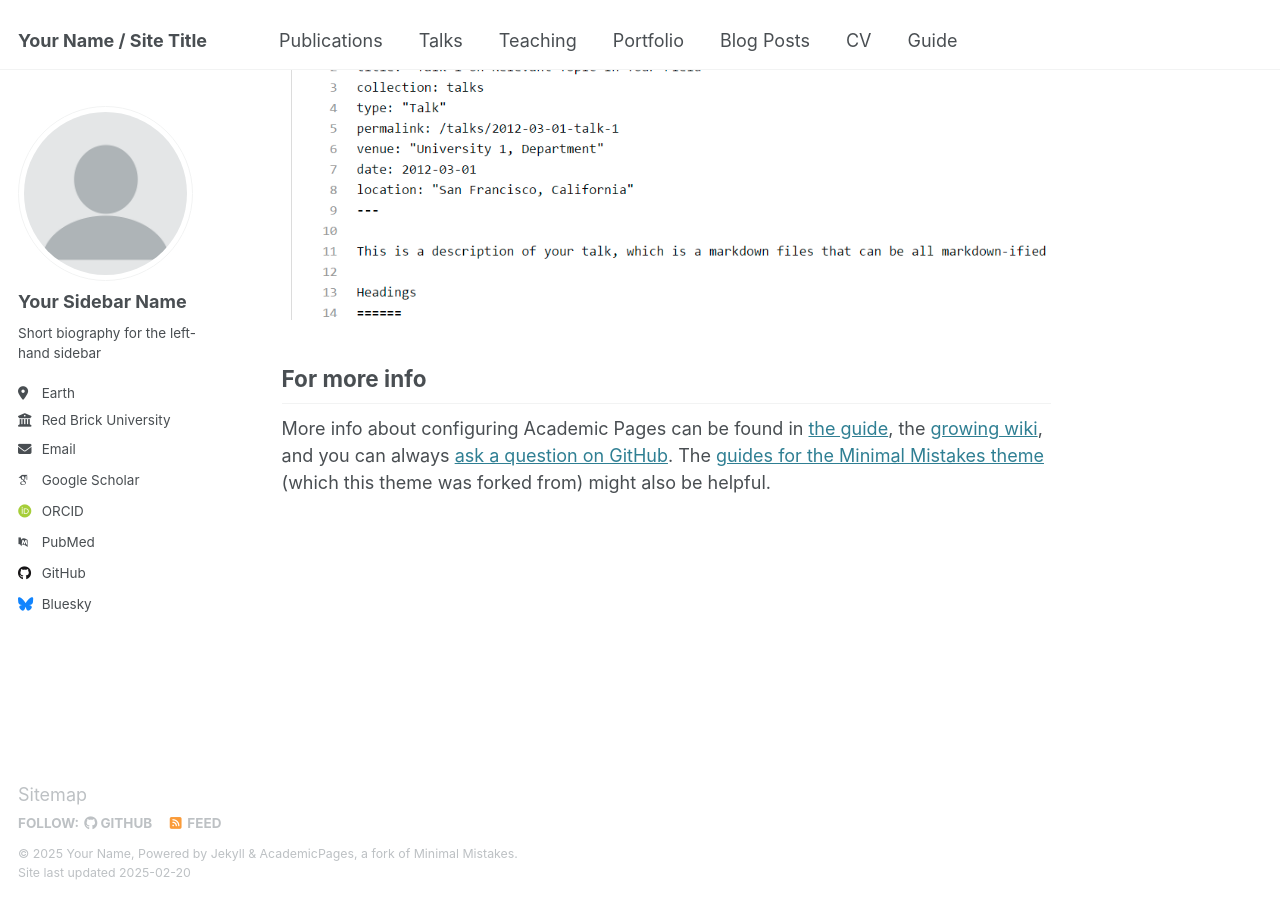
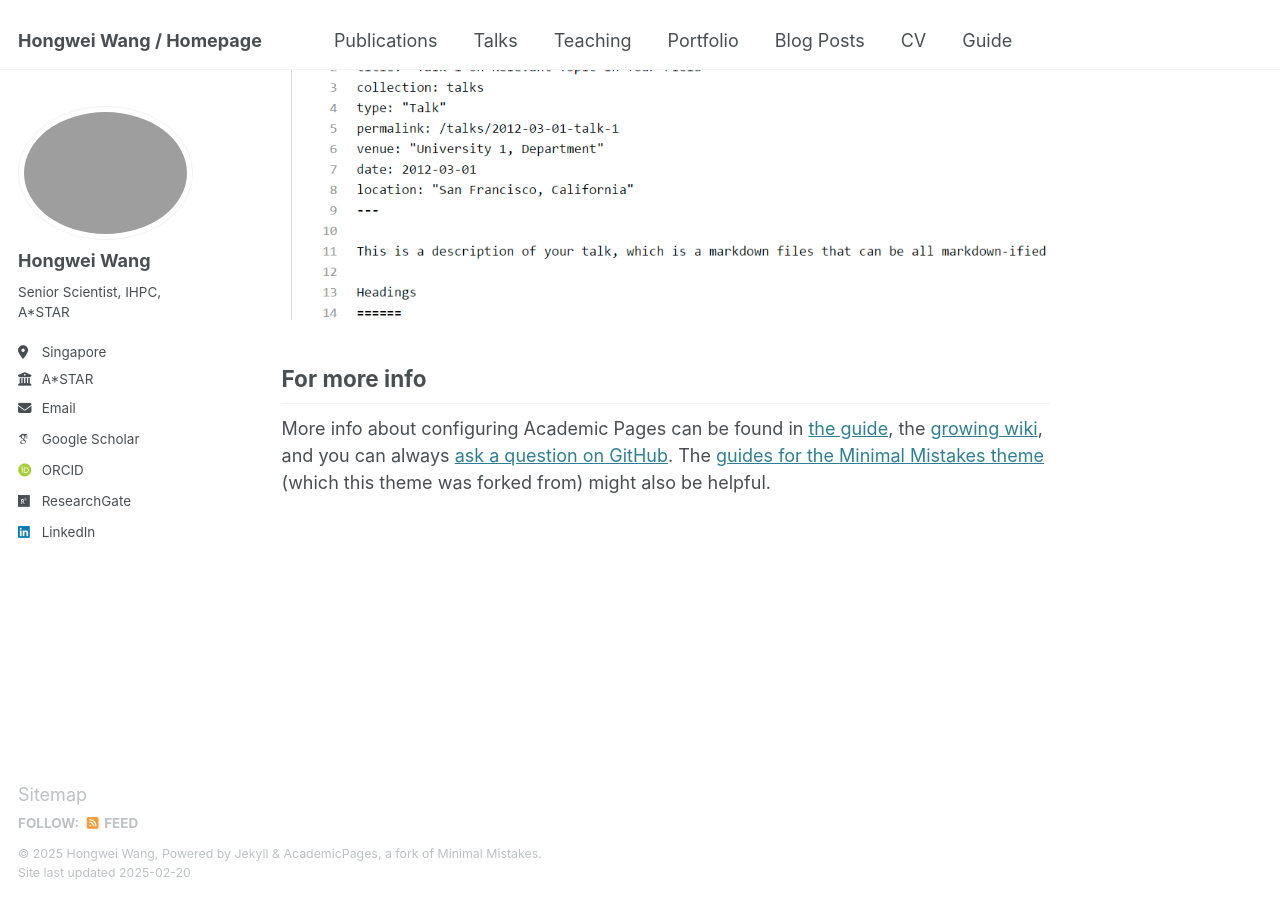
Before and after one commit to hongweiwang-lab/hongweiwang-lab.github.io, a Jekyll site: the page built from _pages/about.md, in a window 1280 px wide and 900 px high, scrolled down 2642 px. Built offline with Jekyll 4.4.1, drawn with Linux system fonts in a browser that asks for light colours; some web fonts are replaced.

Commit message:
Update _config.yml

```diff
--- a/_config.yml
+++ b/_config.yml
@@ -9,48 +9,48 @@
 # Basic Site Settings
 locale                   : "en-US"
 site_theme               : "default"
-title                    : "Your Name / Site Title"
+title                    : "Hongwei Wang / Homepage"
 title_separator          : "-"
-name                     : &name "Your Name"
-description              : &description "personal description"
-url                      : https://academicpages.github.io # the base hostname & protocol for your site e.g. "https://[your GitHub username].github.io"
+name                     : &name "Hongwei Wang"
+description              : Senior Scientist, Institute of High Performance Computing (IHPC), A*STAR
+url                      : https://hongweiwang-lab.github.io # the base hostname & protocol for your site e.g. "https://[your GitHub username].github.io"
 baseurl                  : "" # the subpath of your site, e.g. "/blog"
-repository               : "academicpages/academicpages.github.io"
+repository               : "hongweiwang-lab/hongweiwang-lab.github.i"
 
 # Site Author - The following control what appear as part of the author content on the side bar.
 #               If a field is blank the icon and link will not appear, otherwise it will be shown.
 #               Additional customization can be done by editing /_includes/author-profile.html
 author:
   # Biographic information
-  avatar           : "profile.png"
-  name             : "Your Sidebar Name"
+  avatar           : "Hongwei.png"
+  name             : "Hongwei Wang"
   pronouns         : # example: "she/her"
-  bio              : "Short biography for the left-hand sidebar"
-  location         : "Earth"
-  employer         : "Red Brick University"
+  bio              : "Senior Scientist, IHPC, A*STAR"
+  location         : "Singapore"
+  employer         : "A*STAR"
   uri              : # URL
-  email            : "none@example.org"
+  email            : "wang_hongwei@ihpc.a-star.edu.sg"
 
   # Academic websites
   arxiv            : # URL - Update with the correct link to your profile
-  googlescholar    : "https://scholar.google.com/citations?user=PS_CX0AAAAAJ"
+  googlescholar    : "https://scholar.google.com/citations?user=6K2VkBQAAAAJ&hl"
   impactstory      : # URL
-  orcid            : "http://orcid.org/yourorcidurl"
+  orcid            : "https://orcid.org/0000-0001-9393-2701"
   semantic         : # URL
-  pubmed           : "https://www.ncbi.nlm.nih.gov/pubmed/?term=john+snow"
-  researchgate     : # URL
+  pubmed           : # URL
+  researchgate     : "https://www.researchgate.net/profile/Hong-Wei-Wang-3"
   scopus           : # URL
 
   # Repositories and software development
   bitbucket        : # Username - Update with your username on the site
   codepen          : # Username
   dribbble         : # Username
-  github           : "academicpages"
+  github           : # URL
   kaggle           : # Username
   stackoverflow    : # User number or user number and name (i.e., use "1" or "1/jeff-atwood")
 
   # Social media
-  bluesky          : "bsky.app" # Replace this with you Bluesky username
+  bluesky          : # Username # Replace this with you Bluesky username
   facebook         : # Username
   flickr           : # Username
   foursquare       : # Username
@@ -59,7 +59,7 @@ author:
   keybase          : # Username
   instagram        : # Username
   lastfm           : # Username
-  linkedin         : # Username
+  linkedin         : "https://www.linkedin.com/in/hong-wei-wang-79483516a"
   mastodon         : # URL
   medium           : # URL
   pinterest        : # Username
```
